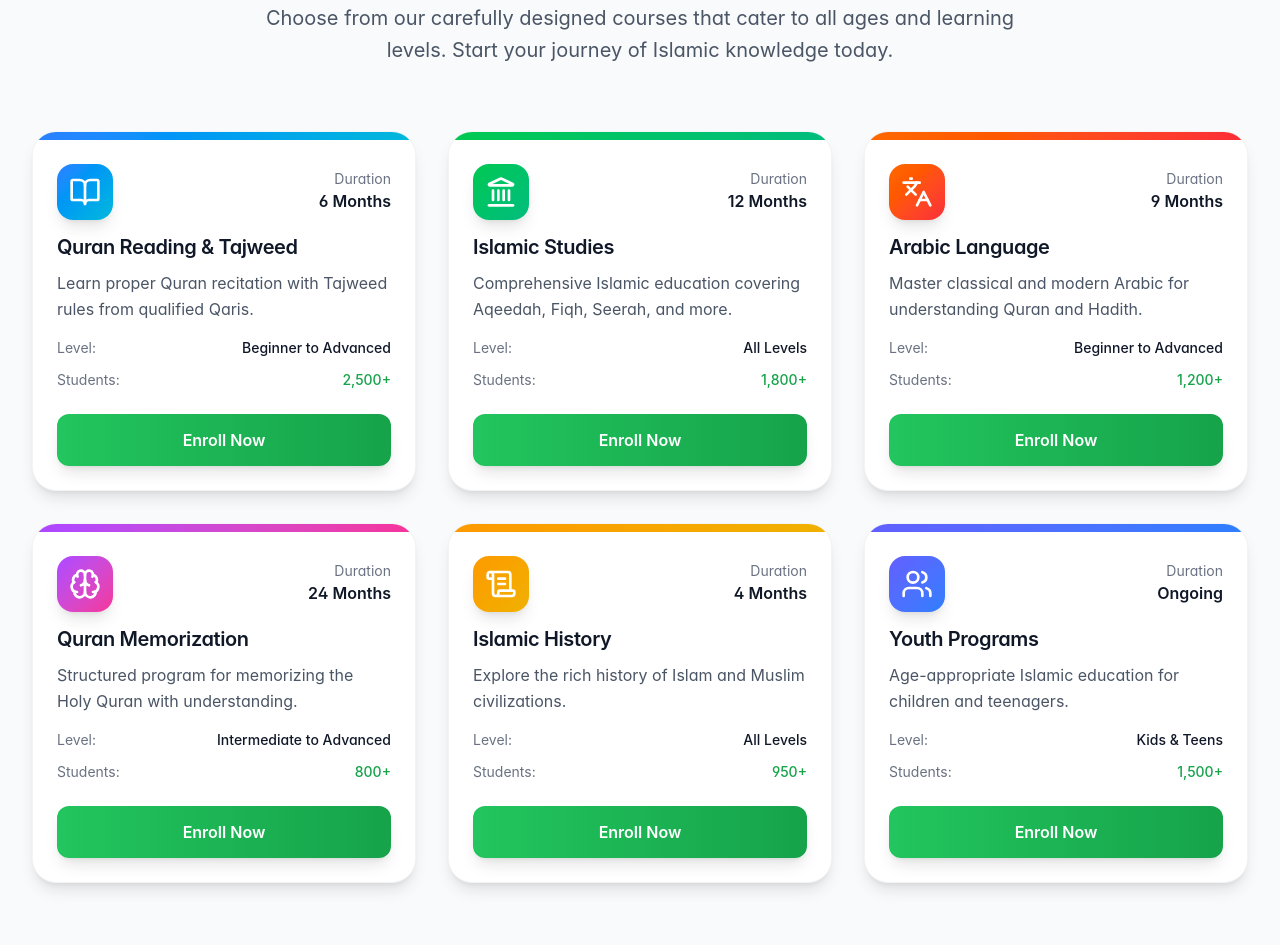
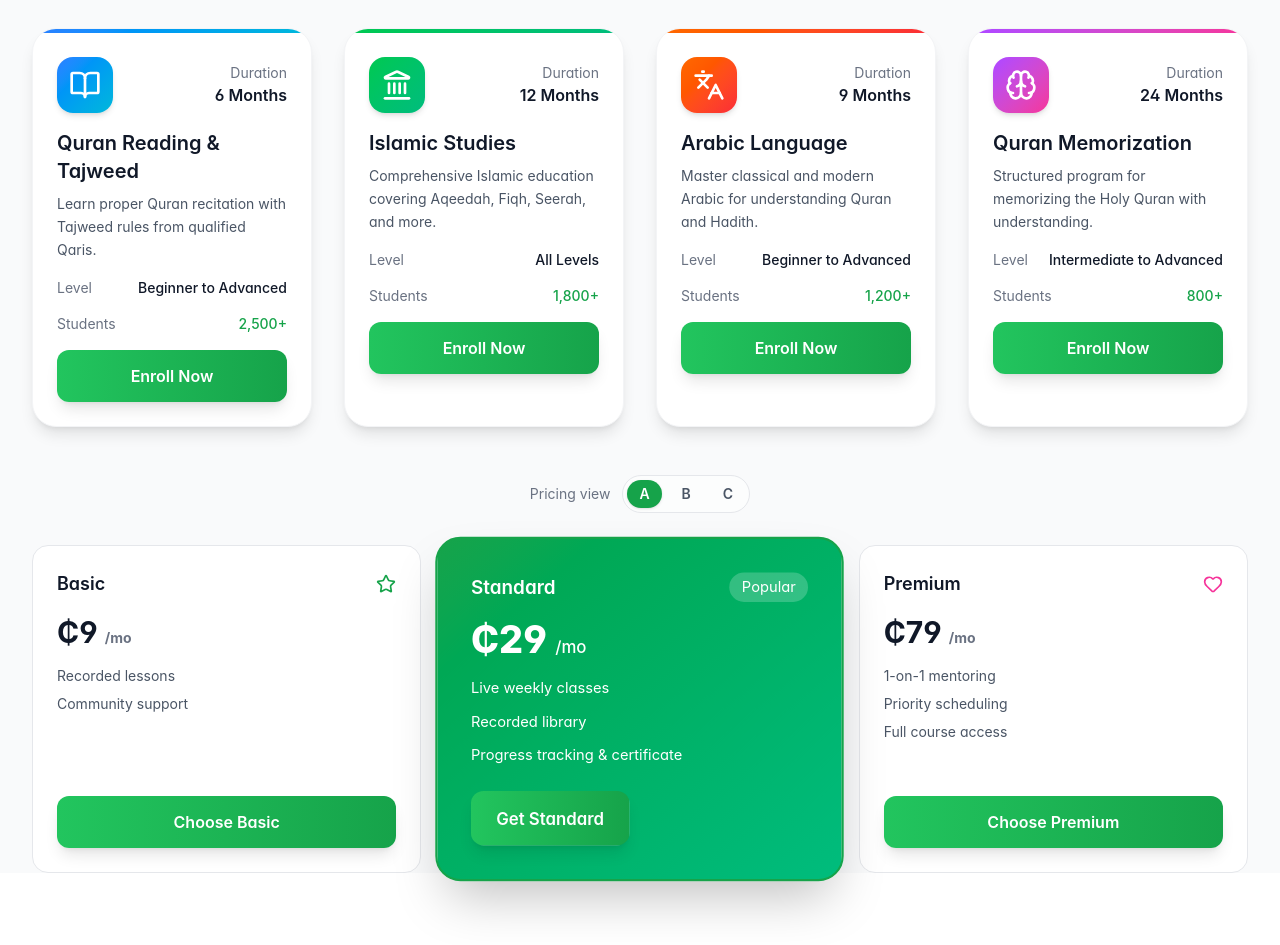
Before and after one commit to Namibra-Devs/madrasa-web, a React (Vite) app in the folder madrasa/: page / in a window 1280 px wide. Shown: the part 3540-4485 px from the top of the page. Built offline with nearby package versions, Linux system fonts and the light colour scheme; the HTML template or start-up script is replaced by a standard one.

Commit message:
courses section done

```diff
--- a/madrasa/src/components/sections/Courses.jsx
+++ b/madrasa/src/components/sections/Courses.jsx
@@ -1,192 +1,387 @@
-import React from 'react';
-import { motion } from 'framer-motion';
-import { fadeInUp, stagger } from '@utils/animations';
-import Button from '@components/ui/Button';
-
-// Lucide Icons
-import { BookOpen, Landmark, Languages, Brain, ScrollText, Users } from 'lucide-react';
+// Courses.jsx
+import React, { useState } from "react";
+import { motion } from "framer-motion";
+import { fadeInUp, stagger } from "@utils/animations";
+import Button from "@components/ui/Button";
+import {
+  BookOpen,
+  Landmark,
+  Languages,
+  Brain,
+  Check,
+  Star,
+  Heart,
+} from "lucide-react";
 
 const Courses = () => {
+  const [pricingView, setPricingView] = useState("A"); // A | B | C
+
   const courses = [
     {
-      title: 'Quran Reading & Tajweed',
-      level: 'Beginner to Advanced',
-      duration: '6 Months',
-      students: '2,500+',
-      description: 'Learn proper Quran recitation with Tajweed rules from qualified Qaris.',
-      icon: <BookOpen className="w-8 h-8" />,
-      color: 'from-blue-500 to-cyan-500',
+      title: "Quran Reading & Tajweed",
+      level: "Beginner to Advanced",
+      duration: "6 Months",
+      students: "2,500+",
+      description:
+        "Learn proper Quran recitation with Tajweed rules from qualified Qaris.",
+      Icon: BookOpen,
+      color: "from-blue-500 to-cyan-500",
     },
     {
-      title: 'Islamic Studies',
-      level: 'All Levels',
-      duration: '12 Months',
-      students: '1,800+',
-      description: 'Comprehensive Islamic education covering Aqeedah, Fiqh, Seerah, and more.',
-      icon: <Landmark className="w-8 h-8" />,
-      color: 'from-green-500 to-emerald-500',
+      title: "Islamic Studies",
+      level: "All Levels",
+      duration: "12 Months",
+      students: "1,800+",
+      description:
+        "Comprehensive Islamic education covering Aqeedah, Fiqh, Seerah, and more.",
+      Icon: Landmark,
+      color: "from-green-500 to-emerald-500",
     },
     {
-      title: 'Arabic Language',
-      level: 'Beginner to Advanced',
-      duration: '9 Months',
-      students: '1,200+',
-      description: 'Master classical and modern Arabic for understanding Quran and Hadith.',
-      icon: <Languages className="w-8 h-8" />,
-      color: 'from-orange-500 to-red-500',
+      title: "Arabic Language",
+      level: "Beginner to Advanced",
+      duration: "9 Months",
+      students: "1,200+",
+      description:
+        "Master classical and modern Arabic for understanding Quran and Hadith.",
+      Icon: Languages,
+      color: "from-orange-500 to-red-500",
     },
     {
-      title: 'Quran Memorization',
-      level: 'Intermediate to Advanced',
-      duration: '24 Months',
-      students: '800+',
-      description: 'Structured program for memorizing the Holy Quran with understanding.',
-      icon: <Brain className="w-8 h-8" />,
-      color: 'from-purple-500 to-pink-500',
-    },
-    {
-      title: 'Islamic History',
-      level: 'All Levels',
-      duration: '4 Months',
-      students: '950+',
-      description: 'Explore the rich history of Islam and Muslim civilizations.',
-      icon: <ScrollText className="w-8 h-8" />,
-      color: 'from-amber-500 to-yellow-500',
-    },
-    {
-      title: 'Youth Programs',
-      level: 'Kids & Teens',
-      duration: 'Ongoing',
-      students: '1,500+',
-      description: 'Age-appropriate Islamic education for children and teenagers.',
-      icon: <Users className="w-8 h-8" />,
-      color: 'from-indigo-500 to-blue-500',
+      title: "Quran Memorization",
+      level: "Intermediate to Advanced",
+      duration: "24 Months",
+      students: "800+",
+      description:
+        "Structured program for memorizing the Holy Quran with understanding.",
+      Icon: Brain,
+      color: "from-purple-500 to-pink-500",
     },
   ];
 
-  const handleEnroll = (courseTitle) => {
-    alert(`Enrolling in ${courseTitle}. You will be redirected to the enrollment page.`);
+  // Pricing plans data (used across views)
+  const plans = {
+    basic: {
+      name: "Basic",
+      price: "₵9",
+      cadence: "/mo",
+      bullets: ["Access to recorded lessons", "Community support"],
+    },
+    standard: {
+      name: "Standard",
+      price: "₵29",
+      cadence: "/mo",
+      bullets: [
+        "Live weekly classes",
+        "Recorded library",
+        "Progress tracking",
+        "Certificate",
+      ],
+    },
+    premium: {
+      name: "Premium",
+      price: "₵79",
+      cadence: "/mo",
+      bullets: [
+        "1-on-1 mentoring",
+        "Priority scheduling",
+        "Full course access",
+        "Certificate & review",
+      ],
+    },
   };
 
+  const comparisonRows = [
+    { label: "Recorded lessons", basic: true, standard: true, premium: true },
+    { label: "Live classes", basic: false, standard: true, premium: true },
+    { label: "Progress tracking", basic: false, standard: true, premium: true },
+    { label: "1-on-1 mentoring", basic: false, standard: false, premium: true },
+    { label: "Certificate", basic: false, standard: true, premium: true },
+  ];
+
   return (
-    <section id="courses" className="py-20 bg-gray-50 dark:bg-gray-800">
+    <section id="courses" className="bg-gray-50 dark:bg-gray-900 transition-colors duration-300">
       <div className="container mx-auto px-4 sm:px-6 lg:px-8">
-
         {/* Header */}
         <motion.div
           variants={fadeInUp}
           initial="initial"
           whileInView="animate"
           viewport={{ once: true }}
-          className="text-center mb-16"
+          className="text-center mb-12"
         >
           <div className="inline-flex items-center gap-2 px-3 py-1 rounded-full bg-primary-100 dark:bg-primary-900/30 border border-primary-200 dark:border-primary-800 text-primary-700 dark:text-primary-300 text-sm font-medium mb-4">
             Our Courses
           </div>
+
           <h2 className="text-display text-4xl sm:text-5xl text-gray-900 dark:text-white mb-4">
             Comprehensive Islamic Education
           </h2>
-          <p className="text-xl text-gray-600 dark:text-gray-300 max-w-3xl mx-auto leading-relaxed">
-            Choose from our carefully designed courses that cater to all ages and learning levels.
-            Start your journey of Islamic knowledge today.
+
+          <p className="text-lg text-gray-600 dark:text-gray-300 max-w-3xl mx-auto leading-relaxed">
+            Carefully designed tracks for meaningful progress — start with a foundation, grow into mastery.
           </p>
         </motion.div>
 
-        {/* Course Grid */}
+        {/* Courses: 4 across on large screens */}
         <motion.div
           variants={stagger}
           initial="initial"
           whileInView="animate"
           viewport={{ once: true }}
-          className="grid grid-cols-1 md:grid-cols-2 lg:grid-cols-3 gap-8"
+          className="grid grid-cols-1 sm:grid-cols-2 lg:grid-cols-4 gap-8 mb-12"
         >
-          {courses.map((course, index) => (
-            <motion.div
-              key={index}
+          {courses.map((c, i) => (
+            <motion.article
+              key={c.title}
               variants={fadeInUp}
               whileHover={{ y: -8, scale: 1.02 }}
-              className="card-hover bg-white dark:bg-gray-900 rounded-3xl overflow-hidden shadow-lg border border-gray-100 dark:border-gray-800 group"
+              className="relative group rounded-3xl overflow-hidden border border-gray-100 dark:border-gray-800 bg-white dark:bg-gray-900 shadow-lg"
             >
-              {/* Gradient Header */}
-              <div className={`h-2 bg-gradient-to-r ${course.color}`} />
+              {/* gradient strip */}
+              <div className={`h-1 bg-gradient-to-r ${c.color}`} />
 
               <div className="p-6">
-
-                {/* Icon & Duration */}
                 <div className="flex items-center justify-between mb-4">
                   <div
-                    className={`w-14 h-14 bg-gradient-to-br ${course.color} rounded-2xl flex items-center justify-center text-white shadow-lg`}
+                    className={`w-14 h-14 rounded-2xl flex items-center justify-center shadow-md bg-gradient-to-br ${c.color}`}
                   >
-                    {course.icon}
+                    <c.Icon className="w-8 h-8 text-white" />
                   </div>
 
                   <div className="text-right">
                     <div className="text-sm text-gray-500 dark:text-gray-400">Duration</div>
-                    <div className="font-semibold text-gray-900 dark:text-white">{course.duration}</div>
+                    <div className="font-semibold text-gray-900 dark:text-white">{c.duration}</div>
                   </div>
                 </div>
 
-                {/* Info */}
-                <h3 className="text-xl font-bold text-gray-900 dark:text-white mb-3 text-display">
-                  {course.title}
-                </h3>
-                <p className="text-gray-600 dark:text-gray-300 mb-4 leading-relaxed">
-                  {course.description}
-                </p>
+                <h3 className="text-lg sm:text-xl font-semibold text-gray-900 dark:text-white mb-2">{c.title}</h3>
+                <p className="text-sm text-gray-600 dark:text-gray-300 mb-4 leading-relaxed">{c.description}</p>
 
-                {/* Details */}
-                <div className="space-y-3 mb-6">
-                  <div className="flex items-center justify-between text-sm">
-                    <span className="text-gray-500 dark:text-gray-400">Level:</span>
-                    <span className="font-medium text-gray-900 dark:text-white">{course.level}</span>
+                <div className="flex items-center justify-between mb-4">
+                  <div className="text-sm text-gray-500 dark:text-gray-400">Level</div>
+                  <div className="text-sm font-medium text-gray-900 dark:text-white">{c.level}</div>
                 </div>
 
-                  <div className="flex items-center justify-between text-sm">
-                    <span className="text-gray-500 dark:text-gray-400">Students:</span>
-                    <span className="font-medium text-primary-600 dark:text-primary-400">{course.students}</span>
+                <div className="flex items-center justify-between mb-4">
+                  <div className="text-sm text-gray-500 dark:text-gray-400">Students</div>
+                  <div className="text-sm font-medium text-primary-600 dark:text-primary-400">{c.students}</div>
+                </div>
+
+                <Button onClick={() => alert(`Enrolling in ${c.title}`)} className="w-full">
+                  Enroll Now
+                </Button>
+              </div>
+            </motion.article>
+          ))}
+        </motion.div>
+
+        {/* Pricing selector (preview all 3 variants) */}
+        <div className="mb-8 flex items-center justify-center gap-3">
+          <div className="text-sm text-gray-500 dark:text-gray-300">Pricing view</div>
+          <div className="inline-flex gap-2 bg-white/60 dark:bg-gray-800/40 p-1 rounded-full border border-gray-200 dark:border-gray-700">
+            <button
+              onClick={() => setPricingView("A")}
+              className={`px-3 py-1 rounded-full text-sm font-semibold ${pricingView === "A" ? "bg-primary-600 text-white shadow" : "text-gray-600 dark:text-gray-300"}`}
+            >
+              A
+            </button>
+            <button
+              onClick={() => setPricingView("B")}
+              className={`px-3 py-1 rounded-full text-sm font-semibold ${pricingView === "B" ? "bg-primary-600 text-white shadow" : "text-gray-600 dark:text-gray-300"}`}
+            >
+              B
+            </button>
+            <button
+              onClick={() => setPricingView("C")}
+              className={`px-3 py-1 rounded-full text-sm font-semibold ${pricingView === "C" ? "bg-primary-600 text-white shadow" : "text-gray-600 dark:text-gray-300"}`}
+            >
+              C
+            </button>
           </div>
         </div>
 
-                {/* Button */}
-                <Button onClick={() => handleEnroll(course.title)} className="w-full">
-                  Enroll Now
-                </Button>
+        {/* PRICING SECTION */}
+        <div className="mb-20">
+          {/* A: Three-Tier Pricing */}
+          {pricingView === "A" && (
+            <motion.div
+              initial={{ opacity: 0, y: 10 }}
+              animate={{ opacity: 1, y: 0 }}
+              className="grid grid-cols-1 md:grid-cols-3 gap-6 items-stretch"
+            >
+              {/* Basic */}
+              <div className="rounded-2xl border border-gray-200 dark:border-gray-800 bg-white dark:bg-gray-900 p-6 flex flex-col">
+                <div className="flex items-center justify-between mb-4">
+                  <div className="text-lg font-semibold">Basic</div>
+                  <Star className="w-5 h-5 text-primary-600" />
+                </div>
+                <div className="text-3xl font-bold mb-4">
+                  ₵9 <span className="text-sm text-gray-500">/mo</span>
+                </div>
+                <ul className="space-y-2 mb-6 text-sm text-gray-600 dark:text-gray-300">
+                  <li>Recorded lessons</li>
+                  <li>Community support</li>
+                </ul>
+                <Button className="mt-auto">Choose Basic</Button>
+              </div>
+
+              {/* Standard - highlighted */}
+              <div className="rounded-3xl border-2 border-primary-600 shadow-2xl bg-gradient-to-br from-primary-600 to-emerald-500 text-white p-8 transform scale-105">
+                <div className="flex items-center justify-between mb-4">
+                  <div className="text-lg font-semibold">Standard</div>
+                  <div className="text-sm bg-white/20 px-3 py-1 rounded-full">Popular</div>
+                </div>
+
+                <div className="text-4xl font-extrabold mb-4">
+                  ₵29 <span className="text-base font-medium">/mo</span>
+                </div>
+
+                <ul className="space-y-3 mb-6 text-sm">
+                  <li>Live weekly classes</li>
+                  <li>Recorded library</li>
+                  <li>Progress tracking & certificate</li>
+                </ul>
+
+                <Button className="bg-white text-primary-600 mt-auto">Get Standard</Button>
+              </div>
+
+              {/* Premium */}
+              <div className="rounded-2xl border border-gray-200 dark:border-gray-800 bg-white dark:bg-gray-900 p-6 flex flex-col">
+                <div className="flex items-center justify-between mb-4">
+                  <div className="text-lg font-semibold">Premium</div>
+                  <Heart className="w-5 h-5 text-pink-500" />
+                </div>
+                <div className="text-3xl font-bold mb-4">
+                  ₵79 <span className="text-sm text-gray-500">/mo</span>
+                </div>
+                <ul className="space-y-2 mb-6 text-sm text-gray-600 dark:text-gray-300">
+                  <li>1-on-1 mentoring</li>
+                  <li>Priority scheduling</li>
+                  <li>Full course access</li>
+                </ul>
+                <Button className="mt-auto">Choose Premium</Button>
               </div>
             </motion.div>
-          ))}
-        </motion.div>
+          )}
 
-        {/* CTA */}
+          {/* B: Split-Screen Pricing */}
+          {pricingView === "B" && (
             <motion.div
-          variants={fadeInUp}
-          initial="initial"
-          whileInView="animate"
-          viewport={{ once: true }}
-          className="text-center mt-16"
+              initial={{ opacity: 0, y: 10 }}
+              animate={{ opacity: 1, y: 0 }}
+              className="grid grid-cols-1 lg:grid-cols-2 gap-8 items-stretch"
             >
-          <div className="bg-gradient-to-r from-primary-500 to-primary-600 rounded-3xl p-8 text-white">
-            <h3 className="text-2xl sm:text-3xl font-bold mb-4 text-display">
-              Ready to Start Your Islamic Learning Journey?
-            </h3>
-            <p className="text-primary-100 mb-6 text-lg max-w-2xl mx-auto">
-              Join thousands of students who have transformed their lives through authentic Islamic education.
+              {/* Left gradient hero */}
+              <div className="rounded-3xl p-8 bg-gradient-to-br from-primary-600 to-emerald-500 text-white flex flex-col justify-center">
+                <div className="mb-6">
+                  <h3 className="text-3xl font-extrabold">Find your learning path</h3>
+                  <p className="mt-3 text-sm text-white/90 max-w-md">
+                    Pick a plan that suits your goals. Upgrade anytime to unlock more personalized features.
                   </p>
-            <div className="flex flex-col sm:flex-row gap-4 justify-center">
-              <Button variant="secondary" size="lg">
-                Start Free Trial
-              </Button>
-              <Button
-                size="lg"
-                onClick={() =>
-                  document.getElementById('contact')?.scrollIntoView({ behavior: 'smooth' })
-                }
-                className="bg-white text-primary-600 hover:bg-gray-100"
-              >
-                Contact Advisor
-              </Button>
+                </div>
+
+                <div className="mt-6 grid grid-cols-1 gap-4">
+                  <div className="bg-white/10 p-4 rounded-xl">
+                    <div className="text-sm font-semibold">Standard</div>
+                    <div className="text-xl font-bold">₵29/mo</div>
+                    <div className="text-xs mt-1">Most popular for regular learners</div>
+                  </div>
+
+                  <div className="bg-white/10 p-4 rounded-xl">
+                    <div className="text-sm font-semibold">Premium</div>
+                    <div className="text-xl font-bold">₵79/mo</div>
+                    <div className="text-xs mt-1">For advanced, dedicated learners</div>
+                  </div>
+                </div>
+
+                <div className="mt-8">
+                  <Button className="bg-white text-primary-600">Start Free Trial</Button>
+                </div>
+              </div>
+
+              {/* Right: Pricing cards */}
+              <div className="grid grid-cols-1 gap-6">
+                <div className="rounded-2xl border border-gray-200 dark:border-gray-800 p-6 bg-white dark:bg-gray-900">
+                  <div className="flex items-center justify-between mb-4">
+                    <div className="font-semibold">Basic</div>
+                    <div className="text-2xl font-bold">₵9</div>
+                  </div>
+                  <p className="text-sm text-gray-600 dark:text-gray-300 mb-4">Access recorded lessons and community</p>
+                  <Button className="w-full">Choose Basic</Button>
+                </div>
+
+                <div className="rounded-3xl border-2 border-primary-600 p-6 bg-gradient-to-br from-primary-600 to-emerald-500 text-white">
+                  <div className="flex items-center justify-between mb-4">
+                    <div className="font-semibold">Standard</div>
+                    <div className="text-2xl font-bold">₵29</div>
+                  </div>
+                  <p className="text-sm mb-4">Live classes, recordings, tracking</p>
+                  <Button className="bg-white text-primary-600 w-full">Get Standard</Button>
+                </div>
+
+                <div className="rounded-2xl border border-gray-200 dark:border-gray-800 p-6 bg-white dark:bg-gray-900">
+                  <div className="flex items-center justify-between mb-4">
+                    <div className="font-semibold">Premium</div>
+                    <div className="text-2xl font-bold">₵79</div>
+                  </div>
+                  <p className="text-sm text-gray-600 dark:text-gray-300 mb-4">1-on-1 mentoring & priority scheduling</p>
+                  <Button className="w-full">Choose Premium</Button>
                 </div>
               </div>
             </motion.div>
+          )}
+
+          {/* C: Minimal Modern Comparison Table */}
+          {pricingView === "C" && (
+            <motion.div initial={{ opacity: 0, y: 10 }} animate={{ opacity: 1, y: 0 }}>
+              <div className="overflow-x-auto rounded-2xl border border-gray-200 dark:border-gray-800 bg-white dark:bg-gray-900">
+                <table className="w-full text-left">
+                  <thead>
+                    <tr className="bg-gray-50 dark:bg-gray-800">
+                      <th className="p-4 text-sm font-semibold">Features</th>
+                      <th className="p-4 text-center">Basic</th>
+                      <th className="p-4 text-center">Standard</th>
+                      <th className="p-4 text-center">Premium</th>
+                    </tr>
+                  </thead>
+                  <tbody>
+                    {comparisonRows.map((row, idx) => (
+                      <tr key={idx} className="border-t border-gray-100 dark:border-gray-800">
+                        <td className="p-4 text-sm text-gray-700 dark:text-gray-300">{row.label}</td>
+                        <td className="p-4 text-center">
+                          {row.basic ? <Check className="w-5 h-5 text-green-500 mx-auto" /> : <span className="text-sm text-gray-400">—</span>}
+                        </td>
+                        <td className="p-4 text-center">
+                          {row.standard ? <Check className="w-5 h-5 text-green-500 mx-auto" /> : <span className="text-sm text-gray-400">—</span>}
+                        </td>
+                        <td className="p-4 text-center">
+                          {row.premium ? <Check className="w-5 h-5 text-green-500 mx-auto" /> : <span className="text-sm text-gray-400">—</span>}
+                        </td>
+                      </tr>
+                    ))}
+
+                    {/* Pricing row */}
+                    <tr className="border-t border-gray-100 dark:border-gray-800">
+                      <td className="p-4 text-sm font-semibold">Price</td>
+                      <td className="p-4 text-center font-bold">₵9/mo</td>
+                      <td className="p-4 text-center font-bold">₵29/mo</td>
+                      <td className="p-4 text-center font-bold">₵79/mo</td>
+                    </tr>
+
+                    {/* CTA row */}
+                    <tr>
+                      <td className="p-6"></td>
+                      <td className="p-6 text-center"><Button>Choose</Button></td>
+                      <td className="p-6 text-center"><Button className="bg-primary-600 text-white">Choose</Button></td>
+                      <td className="p-6 text-center"><Button>Choose</Button></td>
+                    </tr>
+                  </tbody>
+                </table>
+              </div>
+            </motion.div>
+          )}
+        </div>
       </div>
     </section>
   );
```
Lines whose indentation alone changed are shown as unchanged.
